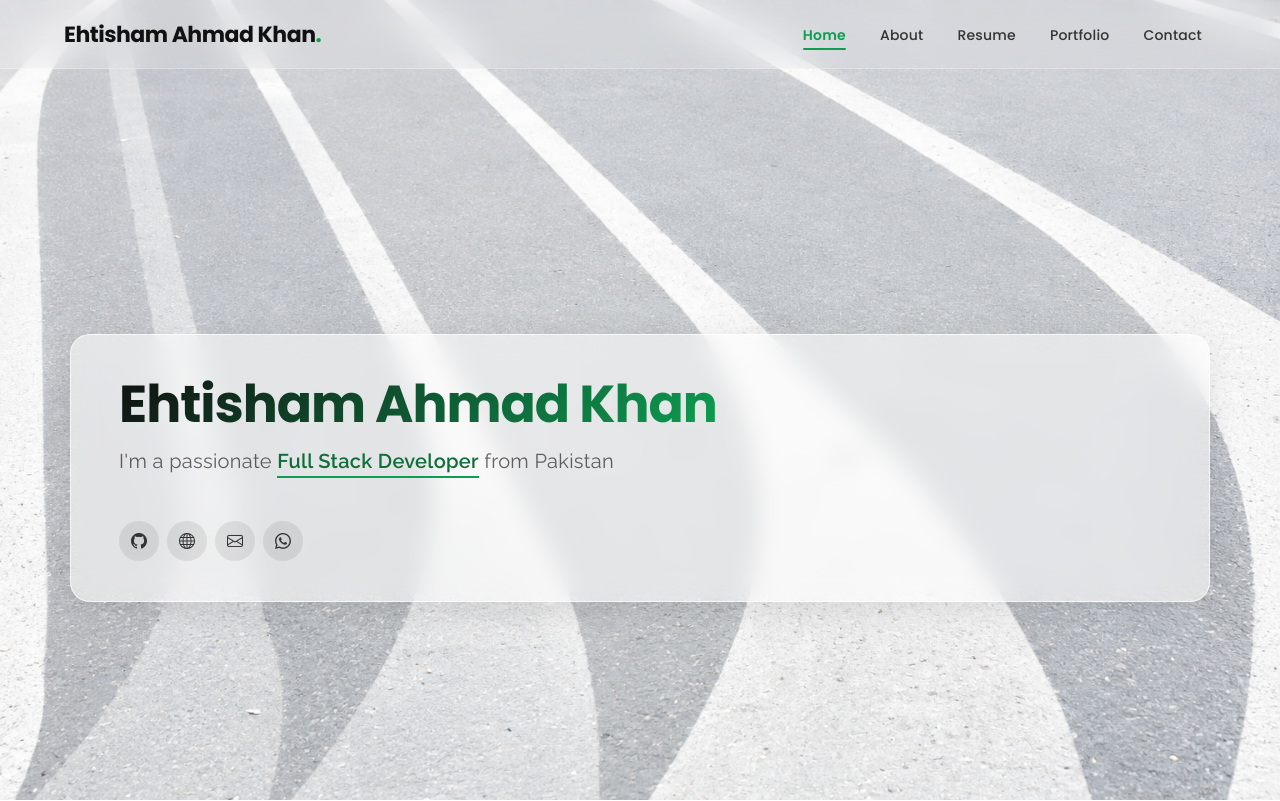
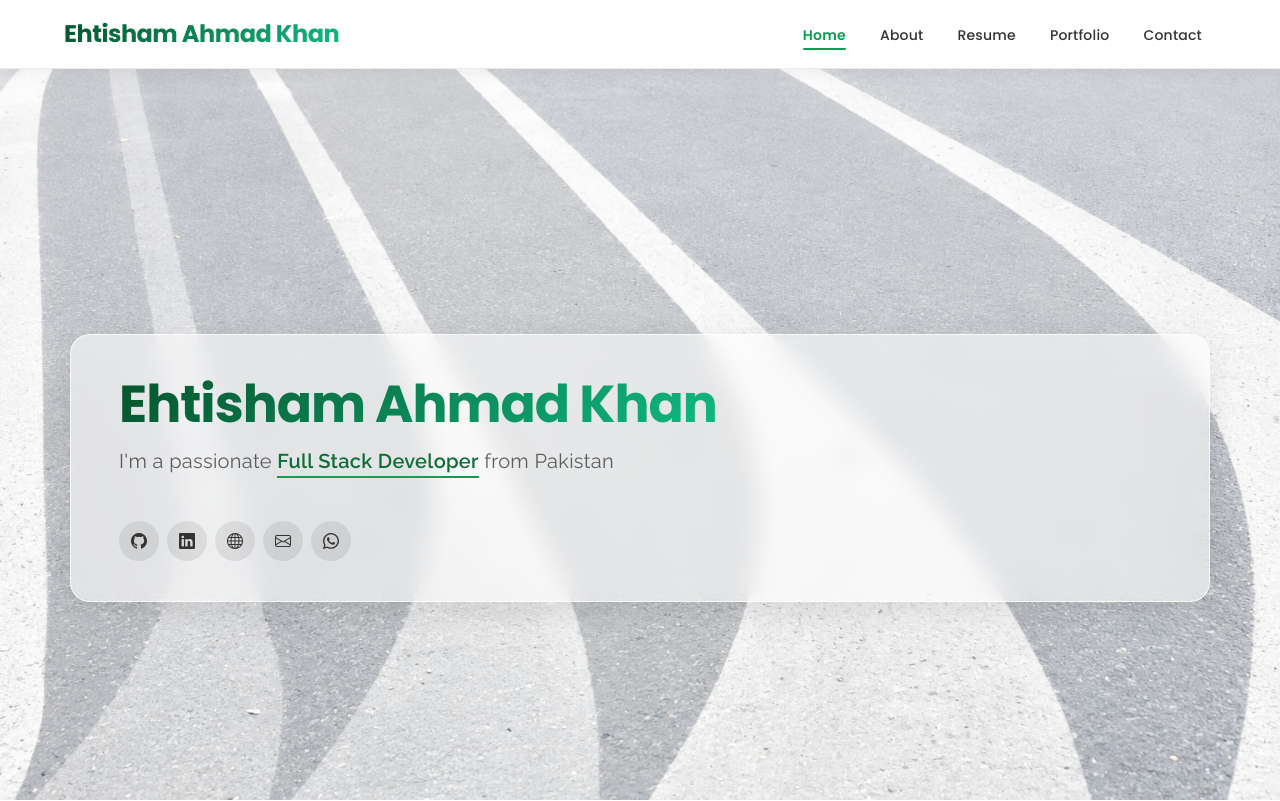
Before and after one commit to ehtisham0123/ehtisham-khan, a PHP site: page /index.html in a window 1280 px wide. Shown: the top 801 px of the page. Run offline with PHP 8.4, Linux system fonts and the light colour scheme; some libraries are stand-ins or nearby versions.

Commit message:
navbar updates

```diff
--- a/assets/css/style.css
+++ b/assets/css/style.css
@@ -62,17 +62,16 @@ h6 {
   left: 0;
   right: 0;
   z-index: 1000;
-  background: rgba(255, 255, 255, 0.15);
-  backdrop-filter: blur(18px);
-  -webkit-backdrop-filter: blur(18px);
-  border-bottom: 1px solid rgba(255, 255, 255, 0.25);
-  transition: background 0.35s ease, box-shadow 0.35s ease;
+  background: #ffffff !important;
+  border-bottom: 1px solid rgba(0, 0, 0, 0.08);
+  box-shadow: 0 2px 15px rgba(0, 0, 0, 0.06);
+  transition: box-shadow 0.3s ease;
 }
 
 .topnav.scrolled {
-  background: rgba(255, 255, 255, 0.92);
-  box-shadow: 0 2px 20px rgba(0, 0, 0, 0.10);
-  border-bottom: 1px solid rgba(0, 0, 0, 0.07);
+  background: #ffffff !important;
+  box-shadow: 0 4px 20px rgba(0, 0, 0, 0.10);
+  border-bottom: 1px solid rgba(0, 0, 0, 0.08);
 }
 
 .topnav-container {
@@ -90,23 +89,32 @@ h6 {
   text-decoration: none;
   display: flex;
   align-items: center;
-}
-
-.logo-text {
+  background: transparent !important;
+  background-color: transparent !important;
+  padding: 0;
+  margin: 0;
+}
+
+.logo-text,
+.topnav-logo:hover .logo-text {
   font-family: "Poppins", sans-serif;
-  font-size: 22px;
+  font-size: 24px;
   font-weight: 700;
-  color: #111111;
   letter-spacing: -0.5px;
-  transition: color 0.3s;
-}
-
-.logo-dot {
-  color: #0d9e52;
-}
-
-.topnav-logo:hover .logo-text {
-  color: #0d9e52;
+  background: linear-gradient(135deg, #06542c 0%, #10b981 100%);
+  -webkit-background-clip: text;
+  -webkit-text-fill-color: transparent;
+  background-clip: text;
+  display: inline-block;
+  line-height: 1.1;
+}
+
+.topnav-logo:hover,
+.topnav-logo:focus,
+.topnav-logo:active {
+  background: transparent !important;
+  background-color: transparent !important;
+  outline: none;
 }
 
 /* Desktop Links */
--- a/index.html
+++ b/index.html
@@ -36,7 +36,7 @@
     <div class="topnav-container">
       <!-- Logo -->
       <a href="#hero" class="topnav-logo">
-        <span class="logo-text">Ehtisham Ahmad Khan<span class="logo-dot">.</span></span>
+        <span class="logo-text">Ehtisham Ahmad Khan</span>
       </a>
 
       <!-- Desktop Links -->
@@ -78,10 +78,11 @@
 
 
       <div class="social-links">
-        <a href="https://github.com/ehtisham0123" target="_blank" class="github"><i class="bi bi-github"></i></a>
-        <a href="https://ehtisham0123.github.io/ehtisham-khan" target="_blank" class="website"><i class="bi bi-globe"></i></a>
-        <a href="mailto:ehtishamjadoon1234@gmail.com" class="email"><i class="bi bi-envelope"></i></a>
-        <a href="https://wa.me/923459550908" target="_blank" class="phone"><i class="bi bi-whatsapp"></i></a>
+        <a href="https://github.com/ehtisham0123" target="_blank" class="github" title="GitHub"><i class="bi bi-github"></i></a>
+        <a href="https://www.linkedin.com/in/ehtisham-khan-1421251b3" target="_blank" class="linkedin" title="LinkedIn"><i class="bi bi-linkedin"></i></a>
+        <a href="https://ehtisham0123.github.io/ehtisham-khan" target="_blank" class="website" title="Website"><i class="bi bi-globe"></i></a>
+        <a href="mailto:ehtishamjadoon1234@gmail.com" class="email" title="Email"><i class="bi bi-envelope"></i></a>
+        <a href="https://wa.me/923459550908" target="_blank" class="phone" title="WhatsApp"><i class="bi bi-whatsapp"></i></a>
       </div>
     </div>
   </header><!-- End Header -->
@@ -626,10 +627,11 @@
             <i class="bx bx-share-alt"></i>
             <h3>Social Profiles</h3>
             <div class="social-links">
-              <a href="https://github.com/ehtisham0123" target="_blank" class="github"><i class="bi bi-github"></i></a>
-              <a href="https://ehtisham0123.github.io/ehtisham-khan" target="_blank" class="website"><i class="bi bi-globe"></i></a>
-              <a href="mailto:ehtishamjadoon1234@gmail.com" class="email"><i class="bi bi-envelope"></i></a>
-              <a href="tel:+923459550908" class="phone"><i class="bi bi-telephone"></i></a>
+              <a href="https://github.com/ehtisham0123" target="_blank" class="github" title="GitHub"><i class="bi bi-github"></i></a>
+              <a href="https://www.linkedin.com/in/ehtisham-khan-1421251b3" target="_blank" class="linkedin" title="LinkedIn"><i class="bi bi-linkedin"></i></a>
+              <a href="https://ehtisham0123.github.io/ehtisham-khan" target="_blank" class="website" title="Website"><i class="bi bi-globe"></i></a>
+              <a href="mailto:ehtishamjadoon1234@gmail.com" class="email" title="Email"><i class="bi bi-envelope"></i></a>
+              <a href="tel:+923459550908" class="phone" title="Phone"><i class="bi bi-telephone"></i></a>
             </div>
           </div>
         </div>
```
Also changed, not shown: other parts of assets/css/style.css (+15 -88 lines).
